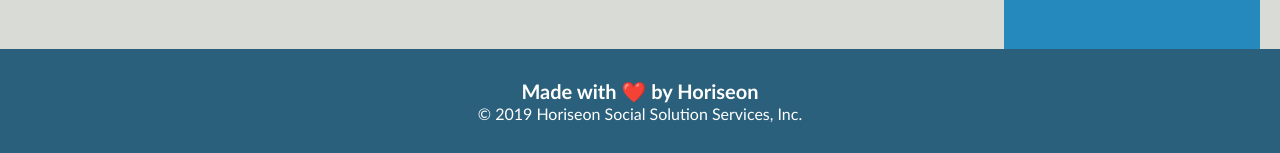
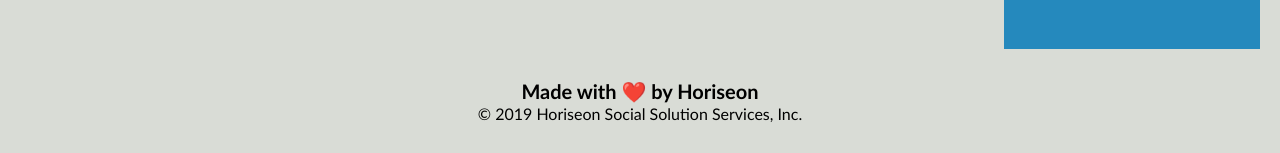
Before and after one commit to michellewehr/Horisean, a plain HTML site: page index.html in a window 1280 px wide. Shown: the part 1870-2023 px from the top of the page. Drawn offline with Linux system fonts and the light colour scheme.

Commit message:
changed the footer back without the blue background color I played around with

```diff
--- a/assets/css/style.css
+++ b/assets/css/style.css
@@ -112,8 +112,6 @@ footer {
   font-family: "Trebuchet MS", "Lucida Sans Unicode", "Lucida Grande",
     "Lucida Sans", Arial, sans-serif;
   text-align: center;
-  background-color: #2a607c;
-  color: #ffffff;
 }
 footer h2 {
   font-size: 20px;
```
